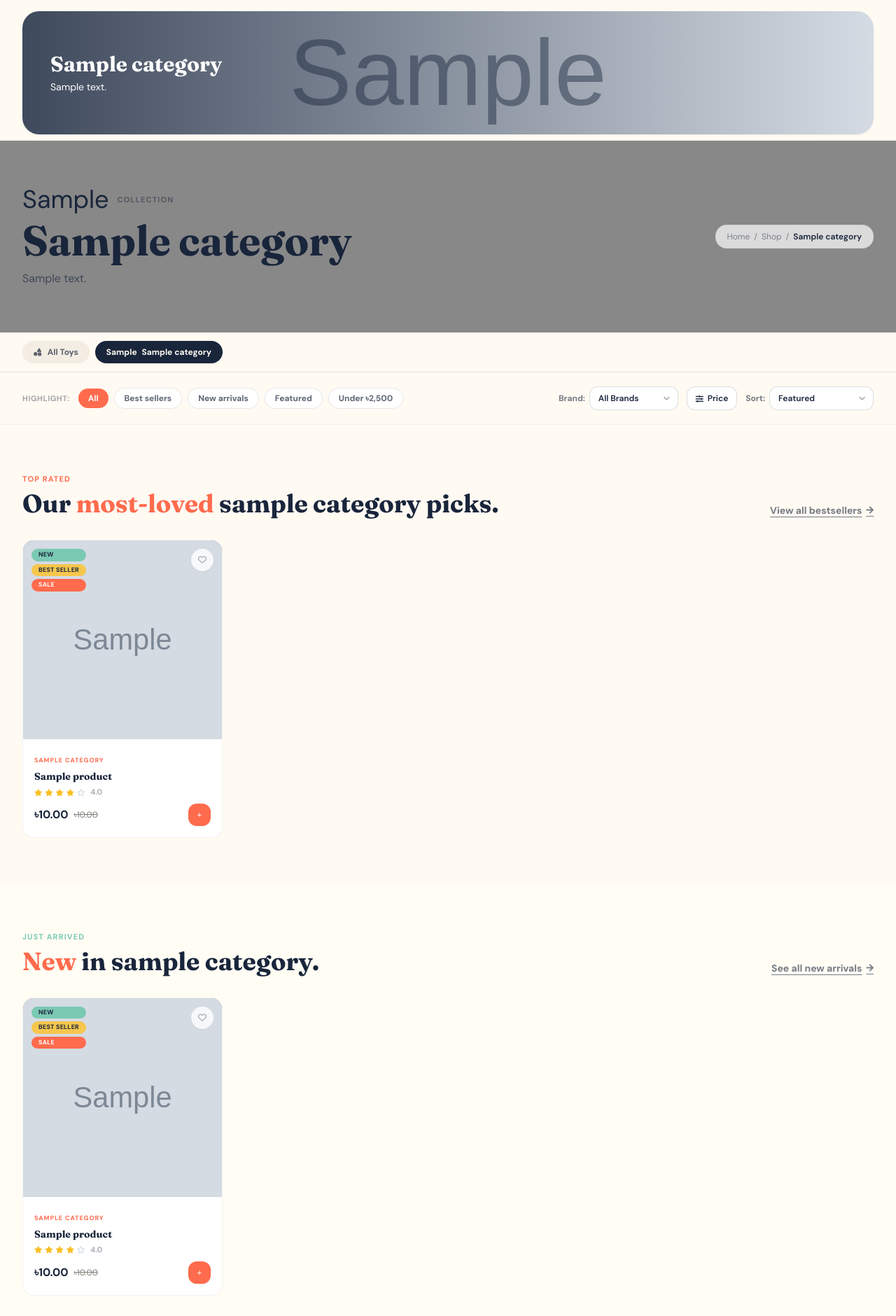
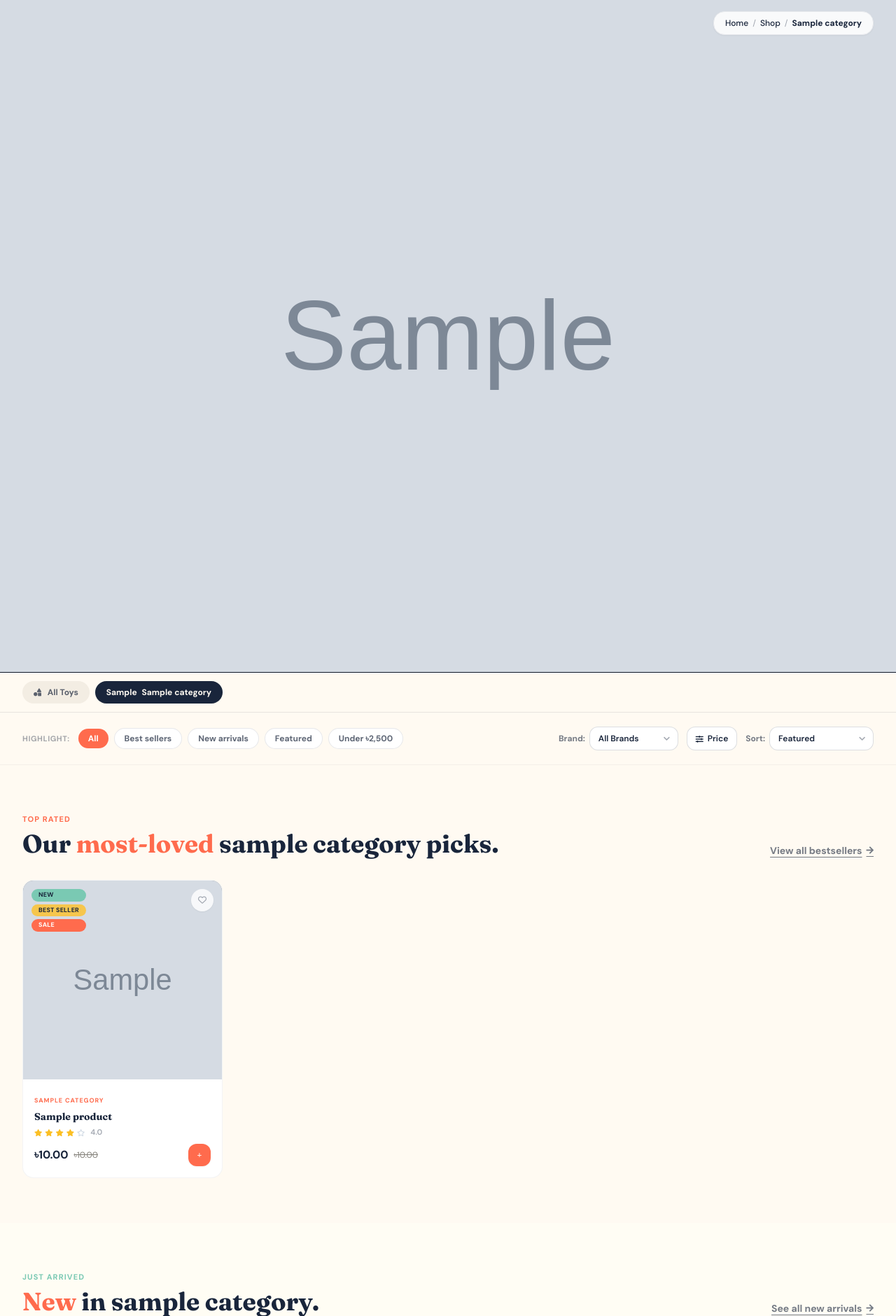
Before and after one commit to MonzurMorshed/kid_ecom, a Django app: page /shop/sample/ in a window 1280 px wide. Shown: the part 106-1986 px from the top of the page at 70% size. Run offline with Django 5.2, Linux system fonts and the light colour scheme; data comes from the database, SQL or seed files in the repository; tables that the repository leaves empty hold one stand-in row (values such as "Sample post"); grey boxes marked "Sample" are stand-in pictures; parts of the project's set-up code (start-up, migrations or seed data) failed here and were passed over; some libraries are stand-ins or nearby versions.

Commit message:
Category wise banner design

```diff
--- a/apps/storefront/views/shop_view.py
+++ b/apps/storefront/views/shop_view.py
@@ -308,8 +308,8 @@ class ShopView:
             if not category_top_banner and selected.banner:
                 category_top_banner = {
                     'image': selected.banner,
-                    'title': selected.name,
-                    'subtitle': selected.description or '',
+                    'title': '',
+                    'subtitle': '',
                     'link_url': '',
                     'badge_text': '',
                 }
--- a/templates/storefront/category_detail.html
+++ b/templates/storefront/category_detail.html
@@ -16,26 +16,43 @@
 {% block content %}
 
 <!-- ══════════════════════════════════════════════════
-     PROMOTIONAL CATEGORY BANNER (If set)
+     CATEGORY HERO (Dynamic Banner or Default Header)
 ══════════════════════════════════════════════════ -->
 {% if category_top_banner and category_top_banner.image %}
-<section class="pt-4 pb-2 bg-cream border-b border-ink/5" aria-label="Category promotion">
-    <div class="mx-auto max-w-7xl px-4 sm:px-6 lg:px-8">
+<!-- ── Banner Variant: When Banner is Set ── -->
+<section class="relative w-full overflow-hidden bg-slate-900 border-b border-ink/5" aria-label="{{ selected_category.name }}">
+    <!-- Banner Image -->
+    <div class="relative w-full h-[180px] sm:h-[240px] md:h-[300px] lg:h-[340px] overflow-hidden">
+        <img src="{{ category_top_banner.image.url }}"
+             alt="{{ category_top_banner.title|default:selected_category.name }}"
+             class="w-full h-full object-cover">
+
+        <!-- Subtle Top & Bottom Gradient for contrast -->
+        <div class="absolute inset-0 bg-gradient-to-t from-black/50 via-transparent to-black/25 pointer-events-none"></div>
+
+        <!-- Optional Full Banner Link (if link_url is provided) -->
         {% if category_top_banner.link_url %}
-        <a href="{{ category_top_banner.link_url }}"
-           class="group relative block overflow-hidden rounded-3xl shadow-sm hover:shadow-lg transition-all duration-300">
-        {% else %}
-        <div class="group relative block overflow-hidden rounded-3xl shadow-sm">
+        <a href="{{ category_top_banner.link_url }}" class="absolute inset-0 z-10" aria-label="{{ category_top_banner.title|default:selected_category.name }}"></a>
         {% endif %}
 
-            <img src="{{ category_top_banner.image.url }}"
-                 alt="{{ category_top_banner.title|default:selected_category.name }}"
-                 loading="lazy"
-                 class="w-full h-44 sm:h-56 md:h-64 lg:h-72 object-cover group-hover:scale-[1.01] transition-transform duration-500">
+        <!-- Floating Elements Container -->
+        <div class="absolute inset-0 mx-auto max-w-7xl px-4 sm:px-6 lg:px-8 py-4 sm:py-6 flex flex-col justify-between pointer-events-none z-20">
+            <!-- Breadcrumb Placed on Top Right of Banner -->
+            <div class="flex justify-end self-end pointer-events-auto">
+                <nav aria-label="Breadcrumb" class="text-xs text-ink bg-white/85 backdrop-blur-md px-4 py-2 rounded-2xl border border-white/50 shadow-sm transition hover:bg-white">
+                    <ol class="flex items-center gap-1.5 flex-wrap">
+                        <li><a href="{% url 'storefront:index' %}" class="hover:text-coral transition-colors font-medium">Home</a></li>
+                        <li aria-hidden="true" class="text-ink/40">/</li>
+                        <li><a href="{% url 'storefront:shop' %}" class="hover:text-coral transition-colors font-medium">Shop</a></li>
+                        <li aria-hidden="true" class="text-ink/40">/</li>
+                        <li class="font-bold text-ink" aria-current="page">{{ selected_category.name }}</li>
+                    </ol>
+                </nav>
+            </div>
 
-            {% if category_top_banner.title or category_top_banner.subtitle or category_top_banner.badge_text %}
-            <div class="absolute inset-0 bg-gradient-to-r from-ink/80 via-ink/40 to-transparent flex items-center p-6 sm:p-10">
-                <div class="max-w-lg text-white">
+            <!-- Optional Text / Badge Overlay -->
+            {% if category_top_banner.title or category_top_banner.badge_text or category_top_banner.subtitle %}
+            <div class="max-w-xl text-white pointer-events-auto">
                 {% if category_top_banner.badge_text %}
                 <span class="inline-block px-3 py-1 rounded-full text-[10px] font-bold tracking-wider uppercase
                     {% if category_top_banner.badge_color == 'rose' %}bg-rose-500
@@ -48,38 +65,35 @@
                 {% endif %}
 
                 {% if category_top_banner.title %}
-                    <h2 class="text-2xl sm:text-3xl lg:text-4xl font-bold font-display text-white group-hover:text-butter transition-colors">
+                <h1 class="text-2xl sm:text-3xl lg:text-4xl font-bold font-display text-white drop-shadow-md">
                     {{ category_top_banner.title }}
-                    </h2>
+                </h1>
+                {% else %}
+                <h1 class="sr-only">{{ selected_category.name }}</h1>
                 {% endif %}
 
                 {% if category_top_banner.subtitle %}
-                    <p class="mt-1 text-xs sm:text-sm text-white/85 max-w-md">{{ category_top_banner.subtitle }}</p>
+                <p class="mt-1 text-xs sm:text-sm text-white/90 drop-shadow-sm max-w-lg leading-relaxed">{{ category_top_banner.subtitle }}</p>
                 {% endif %}
 
-                    {% if category_top_banner.link_text %}
-                    <div class="mt-3">
-                        <span class="inline-flex items-center gap-1.5 px-3.5 py-1.5 rounded-xl text-xs font-bold bg-white text-ink shadow group-hover:bg-butter transition-colors">
+                {% if category_top_banner.link_text and category_top_banner.link_url %}
+                <div class="mt-2.5">
+                    <a href="{{ category_top_banner.link_url }}" class="inline-flex items-center gap-1.5 px-3.5 py-1.5 rounded-xl text-xs font-bold bg-white text-ink shadow hover:bg-butter transition-colors">
                         {{ category_top_banner.link_text }} <i class="fa-solid fa-arrow-right text-[10px]"></i>
-                        </span>
+                    </a>
                 </div>
                 {% endif %}
             </div>
-            </div>
-            {% endif %}
-
-        {% if category_top_banner.link_url %}
-        </a>
             {% else %}
-        </div>
+            <h1 class="sr-only">{{ selected_category.name }}</h1>
             {% endif %}
         </div>
+    </div>
 </section>
-{% endif %}
 
-<!-- ══════════════════════════════════════════════════
-     CATEGORY HERO STRIP
-══════════════════════════════════════════════════ -->
+{% else %}
+
+<!-- ── Default Variant: When No Banner is Set ── -->
 <section class="py-12 sm:py-16" style="background-color: {{ selected_category.theme_color|default:'#e6f0e8' }};" aria-label="Category header">
     <div class="mx-auto max-w-7xl px-4 sm:px-6 lg:px-8">
         <div class="flex flex-col sm:flex-row sm:items-center sm:justify-between gap-4">
@@ -108,6 +122,7 @@
         </div>
     </div>
 </section>
+{% endif %}
 
 <!-- ══════════════════════════════════════════════════
      CATEGORY NAVIGATION RAIL (Sticky)
```
Lines whose indentation alone changed are shown as unchanged.
